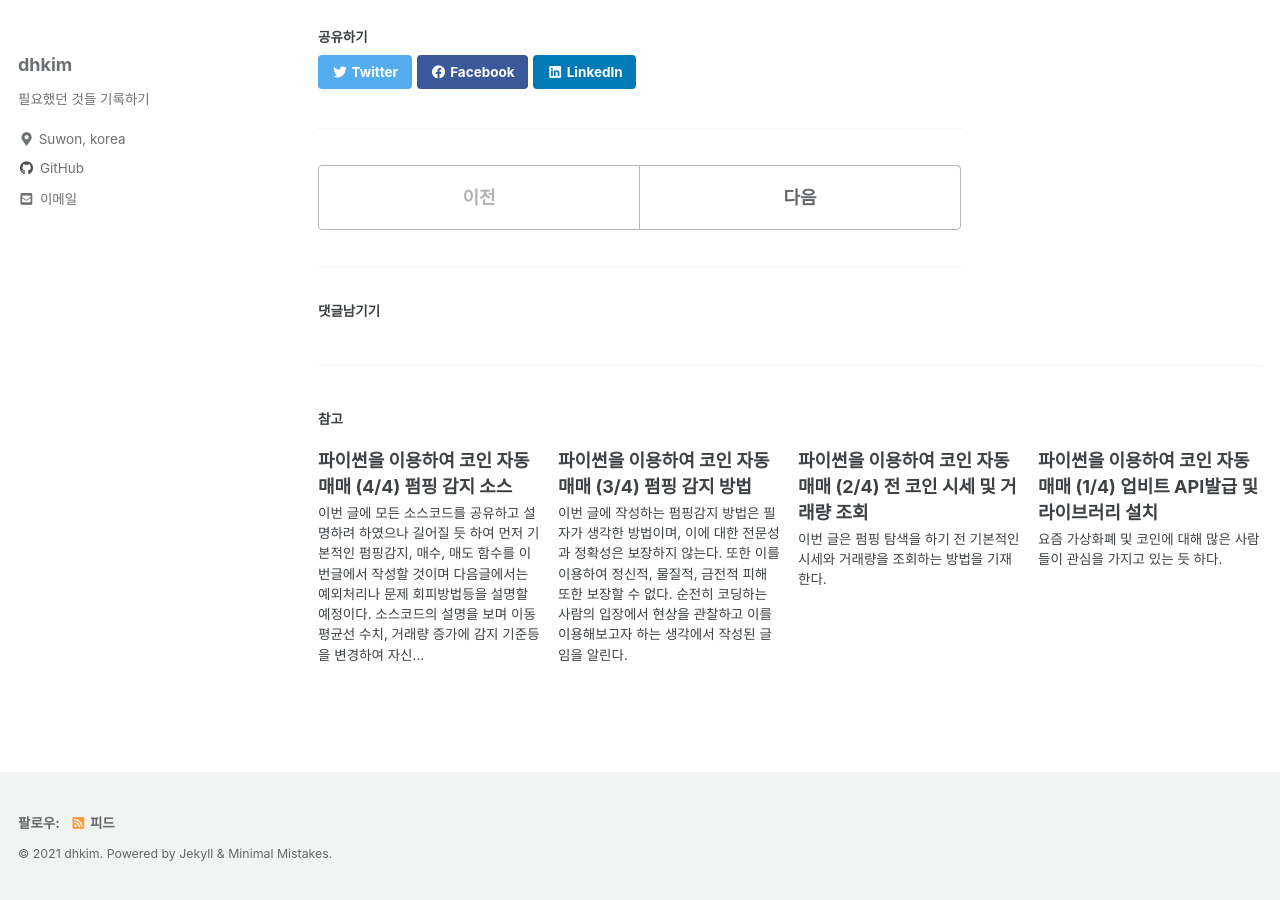
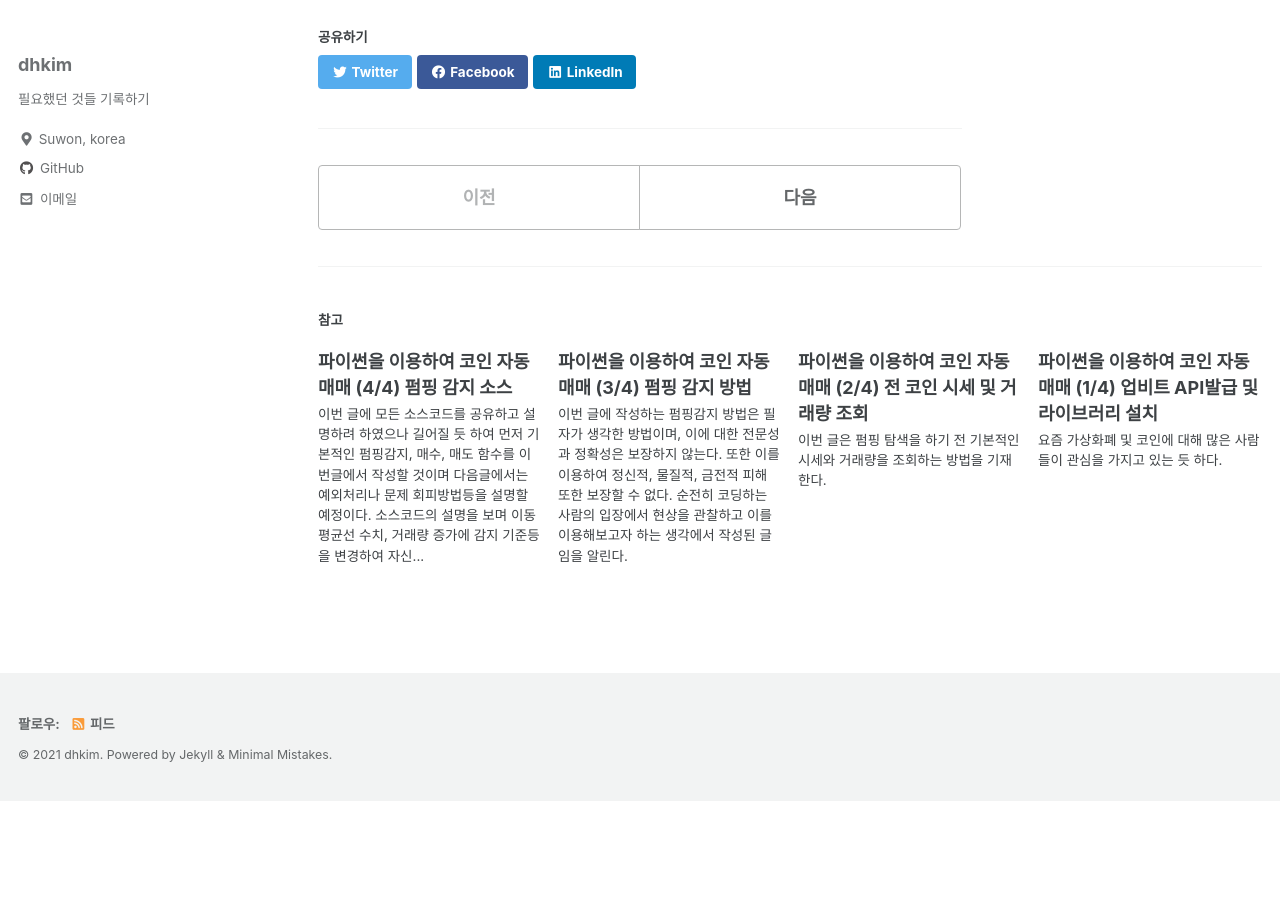
Before and after one commit to DonghyunA/DonghyunA.github.io, a Jekyll site: the page built from _posts/Python/2021-03-04-파이썬 SSL인증서 문제 해결.md, in a window 1280 px wide and 900 px high, scrolled down 1895 px. Built offline with Jekyll 4.4.1, drawn with Linux system fonts in a browser that asks for light colours; cached includes are drawn as plain includes; comment, search, counter and statistics services are not loaded; after the commit the page ends 2696 px from its top, so only the background shows below that.

Commit message:
댓글 삭제

```diff
--- a/_config.yml
+++ b/_config.yml
@@ -30,9 +30,9 @@ masthead_title           : # overrides the website title displayed in the masthe
 # breadcrumbs            : false # true, false (default)
 words_per_minute         : 200
 comments:
-  provider               : disqus # false (default), "disqus", "discourse", "facebook", "staticman", "staticman_v2", "utterances", "custom"
+  provider               : #disqus # false (default), "disqus", "discourse", "facebook", "staticman", "staticman_v2", "utterances", "custom"
   disqus:
-    shortname            : dev-note-2 # https://help.disqus.com/customer/portal/articles/466208-what-s-a-shortname-
+    shortname            : #dev-note-2 # https://help.disqus.com/customer/portal/articles/466208-what-s-a-shortname-
   discourse:
     server               : # https://meta.discourse.org/t/embedding-discourse-comments-via-javascript/31963 , e.g.: meta.discourse.org
   facebook:
```
